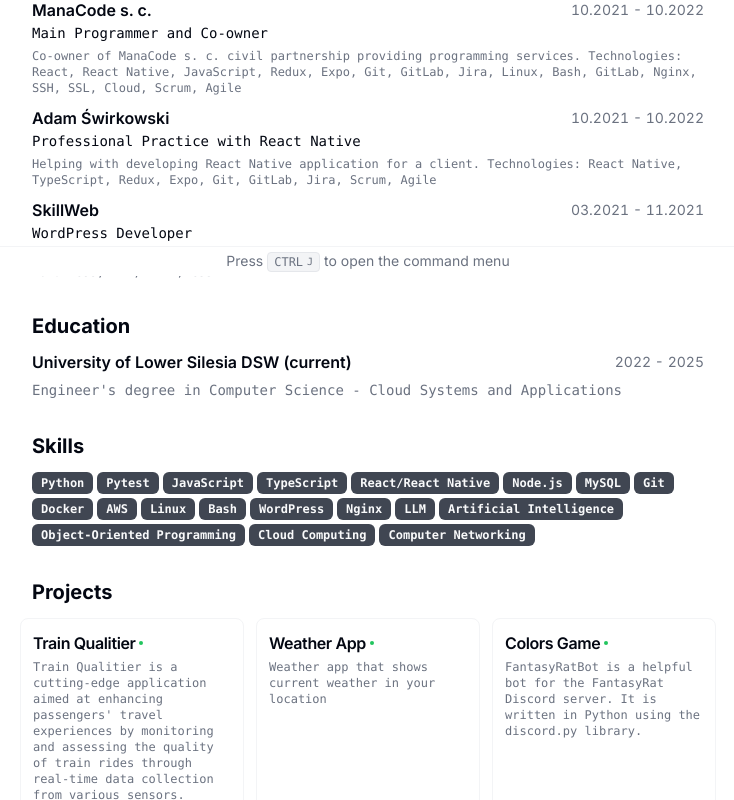
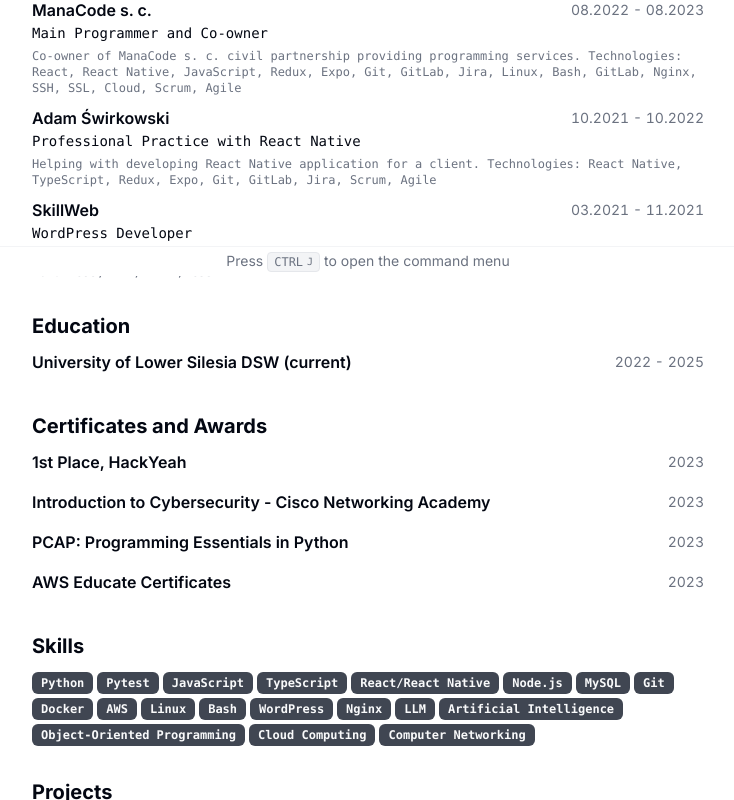
Before and after one commit to BartoszJarocki/cv, a Next.js app: page / in a window 1280 px wide. Shown: the part 524-1324 px from the top of the page, without its empty margins (272-1006 px from the left). Built offline with nearby package versions, Linux system fonts and the light colour scheme.

Commit message:
Refactor resume-data.tsx to add Certificates and Awards section

```diff
--- a/src/app/page.tsx
+++ b/src/app/page.tsx
@@ -159,6 +159,26 @@ export default function Page() {
           })}
         </Section>
         <Section>
+          <h2 className="text-xl font-bold">Certificates and Awards</h2>
+          {RESUME_DATA.cert_and_award.map((cert_and_award) => {
+            return (
+              <Card key={cert_and_award.what}>
+                <CardHeader>
+                  <div className="flex items-center justify-between gap-x-2 text-base">
+                    <h3 className="font-semibold leading-none">
+                      {cert_and_award.what}
+                    </h3>
+                    <div className="text-sm tabular-nums text-gray-500">
+                      {cert_and_award.when}
+                    </div>
+                  </div>
+                </CardHeader>
+                <CardContent className="mt-2">{cert_and_award.desc}</CardContent>
+              </Card>
+            );
+          })}
+        </Section>
+        <Section>
           <h2 className="text-xl font-bold">Skills</h2>
           <div className="flex flex-wrap gap-1">
             {RESUME_DATA.skills.map((skill) => {
--- a/src/data/resume-data.tsx
+++ b/src/data/resume-data.tsx
@@ -31,10 +31,36 @@ export const RESUME_DATA = {
   education: [
     {
       school: "University of Lower Silesia DSW (current)",
-      degree:
+      desc:
         "Engineer's degree in Computer Science - Cloud Systems and Applications",
       start: "2022",
       end: "2025",
+    },
+  ],
+  cert_and_award: [
+    {
+      what: "1st Place, HackYeah",
+      degree:
+        "Awarded for winning Hackathon in Kraków, showcasing problem-solving and technical skills. I played a pivotal role in frontend development and the DevOps aspects of our project.",
+      when: "2023",
+    },
+    {
+      what: "Introduction to Cybersecurity - Cisco Networking Academy",
+      degree:
+        "Completed Cisco's Intro to Cybersecurity course.",
+      when: "2023",
+    },
+    {
+      what: "PCAP: Programming Essentials in Python",
+      degree:
+        "Attained PCAP certification in Python programming.",
+      when: "2023",
+    },
+    {
+      what: "AWS Educate Certificates",
+      degree:
+        "10+ AWS Educate certificates in various cloud computing topics.",
+      when: "2023",
     },
   ],
   work: [
@@ -54,8 +80,8 @@ export const RESUME_DATA = {
       link: "",
       badges: [],
       title: "Main Programmer and Co-owner",
-      start: "10.2021",
-      end: "10.2022",
+      start: "08.2022",
+      end: "08.2023",
       description:
         "Co-owner of ManaCode s. c. civil partnership providing programming services. Technologies: React, React Native, JavaScript, Redux, Expo, Git, GitLab, Jira, Linux, Bash, GitLab, Nginx, SSH, SSL, Cloud, Scrum, Agile",
     },
@@ -139,7 +165,7 @@ export const RESUME_DATA = {
       description: "Weather app that shows current weather in your location",
       link: {
         label: "github.com",
-        href: "weather.mkuch.pl",
+        href: "https://weather.mkuch.pl",
       },
     },
     {
```
